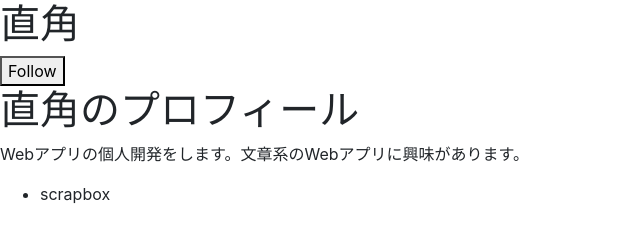
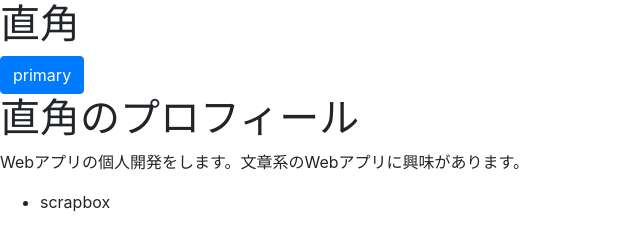
Before and after one commit to tyokkaku/monooki, a plain HTML site: page index.pug in a window 1280 px wide. Shown: the whole page, without its empty margins (0-640 px from the left). Drawn offline with nearby package versions, Linux system fonts and the light colour scheme; files that its build step writes are made by us from their sources.

Commit message:
bootstrap

```diff
--- a/index.pug
+++ b/index.pug
@@ -9,7 +9,7 @@ html(lang="ja")
   body
     .self-introduction
       h1 直角
-      button.ui.button Follow
+      button(type="button" class="btn btn-primary") primary
     .productions
     section#profile
       h1 直角のプロフィール
```
Also changed, not shown: index.html.
